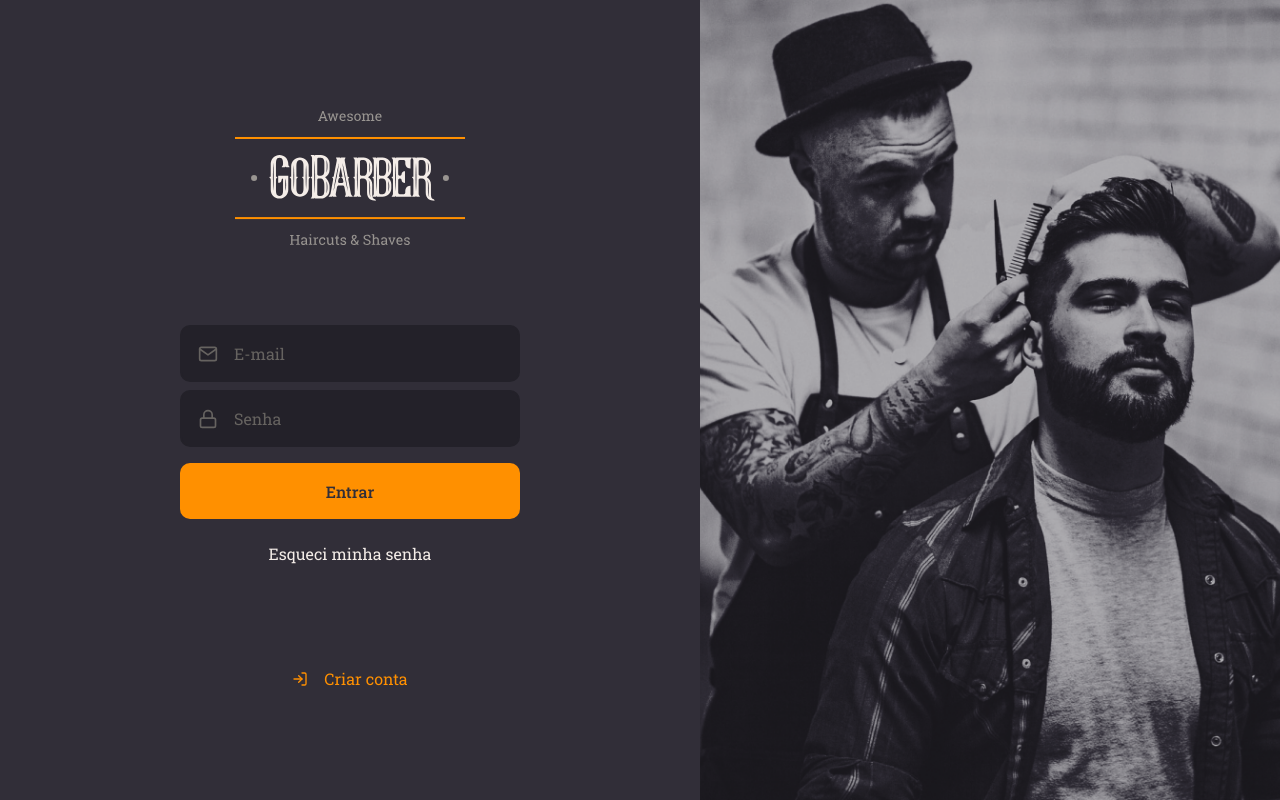
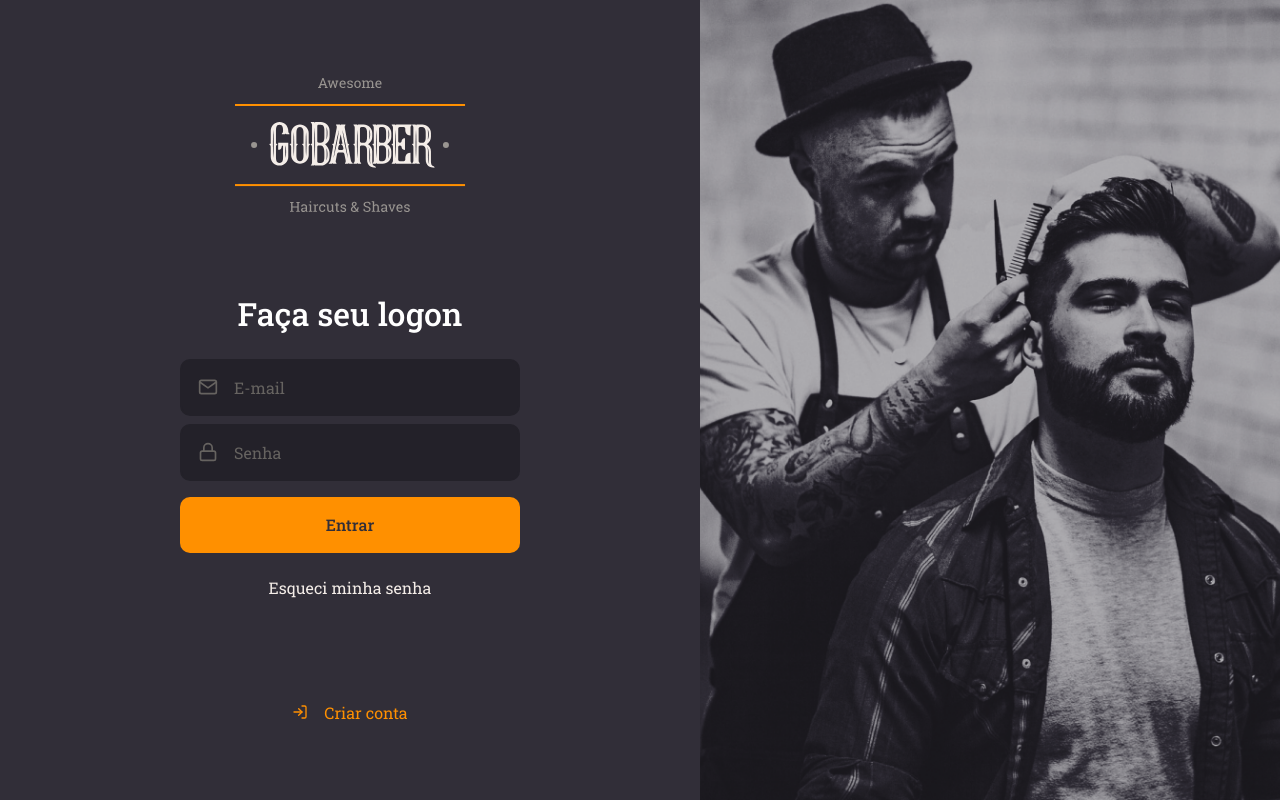
Before and after one commit to okraciunas/gs-n03-go-barber-web, a React (Create React App) app: page / in a window 1280 px wide. Built offline with nearby package versions, Linux system fonts and the light colour scheme.

Commit message:
Adiciona título e alt para logo.

```diff
--- a/src/pages/SignIn/index.tsx
+++ b/src/pages/SignIn/index.tsx
@@ -10,9 +10,11 @@ import Input from './../../components/Input'
 const SignIn: FunctionComponent = () => (
   <Container>
     <Content>
-      <img src={logo} alt="" />
+      <img src={logo} alt="GoBarber" />
 
       <form>
+        <h1>Faça seu logon</h1>
+
         <Input name="email" placeholder="E-mail" icon={FiMail} />
         <Input
           name="password"
```
